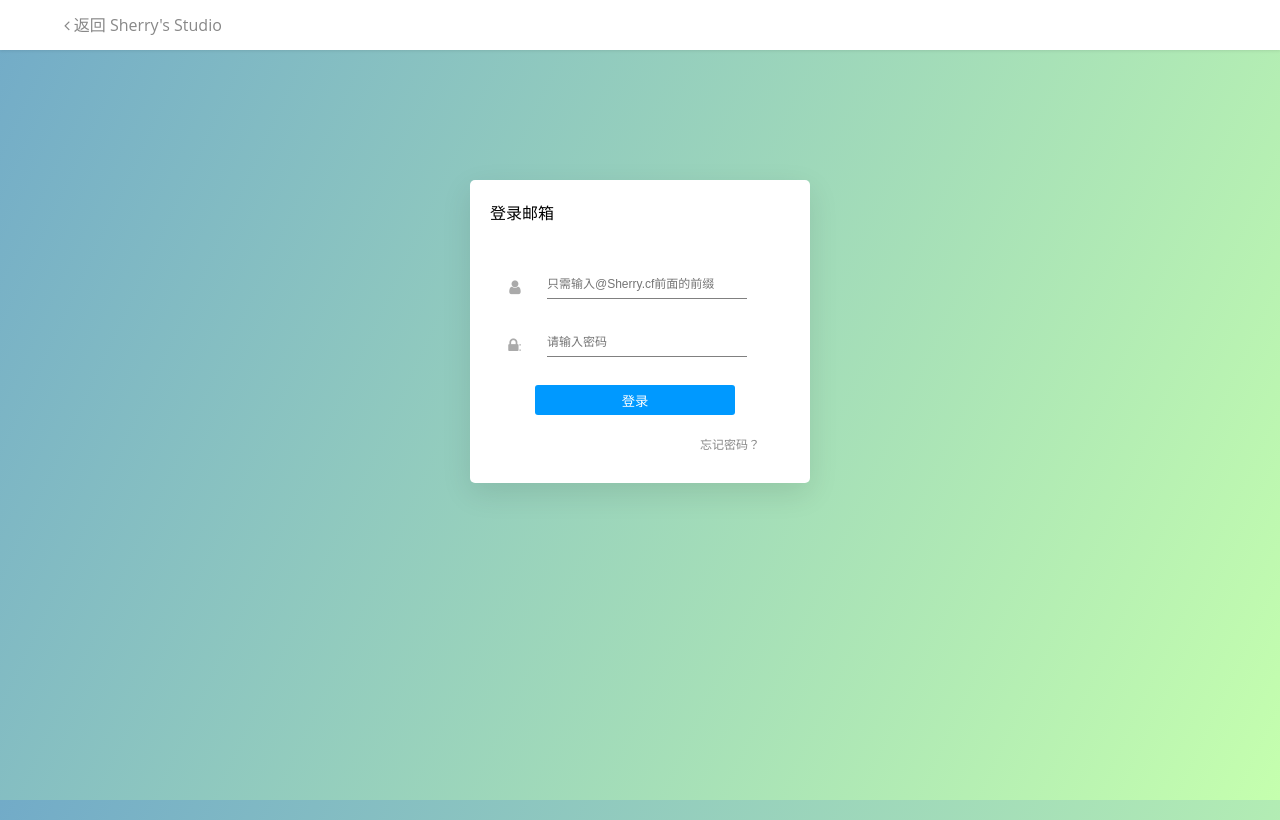
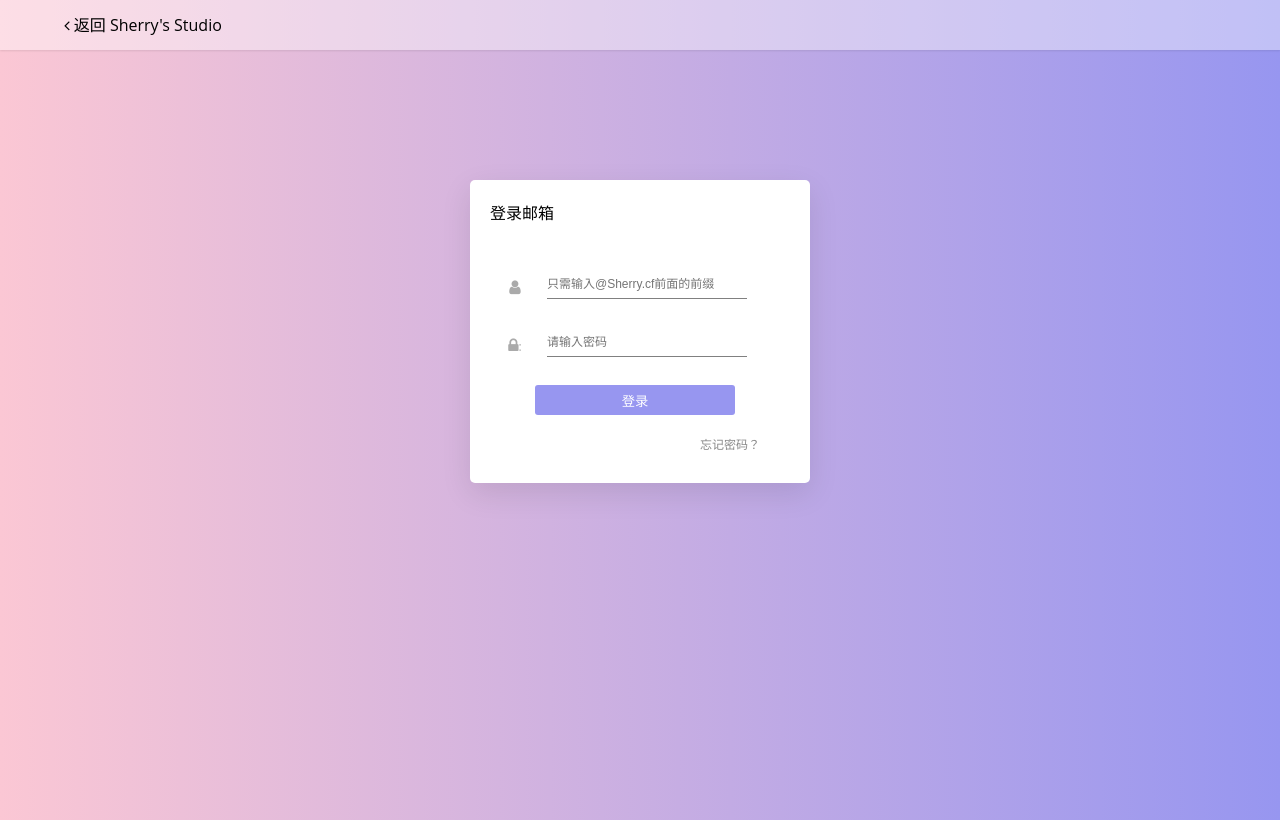
Before and after one commit to Sherryme/Exmail-Beautify, a plain HTML site: page index.html in a window 1280 px wide. Drawn offline with Linux system fonts and the light colour scheme.

Commit message:
Update style.css

```diff
--- a/style.css
+++ b/style.css
@@ -4,21 +4,23 @@
 }
 body {
 	overflow:hidden;
-	background-image:linear-gradient(115deg,#72abc8,#c5ffae);
+	background: #9796f0;  /* fallback for old browsers */
+	background: -webkit-linear-gradient(to right, #fbc7d4, #9796f0);  /* Chrome 10-25, Safari 5.1-6 */
+	background: linear-gradient(to right, #fbc7d4, #9796f0); /* W3C, IE 10+/ Edge, Firefox 16+, Chrome 26+, Opera 12+, Safari 7+ */
 	background-size:cover;
 	font-family:'Open Sans','Helvetica Neue','Hiragino Sans GB','LiHei Pro',Arial,sans-serif;
 }
 #nav {
-	background:#fff;
+	background-color:hsla(0,0%,100%,.4);
 	-webkit-box-shadow:0 1px 3px rgba(26,26,26,.1);
-	box-shadow:0 1px 3px rgba(26,26,26,.1);
+	box-shadow: 0 1px 2px rgba(0,0,0,.1);
 	height:50px;
 	line-height:50px;
 	width:100%;
 }
 #nav a {
 	padding-left:5%;
-	color:#888888;
+	color:black;
 	text-decoration:none;
 }
 .bizmail_loginpanel {
@@ -91,7 +93,7 @@ body {
 	clear:both;
 }
 .bizmail_loginpanel .bizmail_submitArea input {
-	background:#0099FF;
+	background:#9796f0;
 	border:none;
 	border-radius:3px;
 	height:30px;
```
